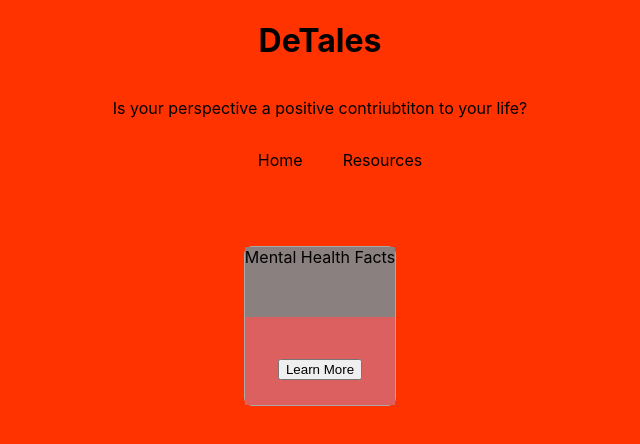
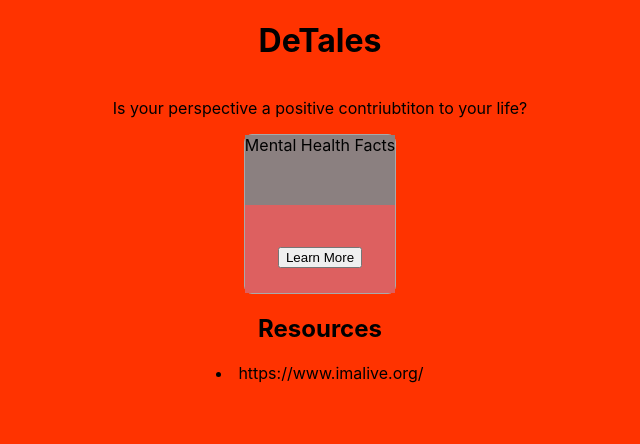
Before and after one commit to Naleem1/detales-app, a React (Create React App) app: page / in a window 1280 px wide. Shown: the top 444 px of the page, without its empty margins (320-960 px from the left). Built offline with nearby package versions, Linux system fonts and the light colour scheme; no server answers.

Commit message:
static data

```diff
--- a/src/App.js
+++ b/src/App.js
@@ -49,7 +49,7 @@ function App() {
       <h1>DeTales</h1>
       <p>Is your perspective a positive contriubtiton to your life?</p>
 
-    <Navbar />
+    {/* <Navbar /> */}
 
     {<Card
     header='Mental Health Facts'
@@ -59,6 +59,12 @@ function App() {
     getQuote={getNewQuote}
     />}
 
+  <section>
+    <h1>Resources</h1>
+    <li>https://www.imalive.org/</li>
+
+
+  </section>
     </div>
   );
 
```
